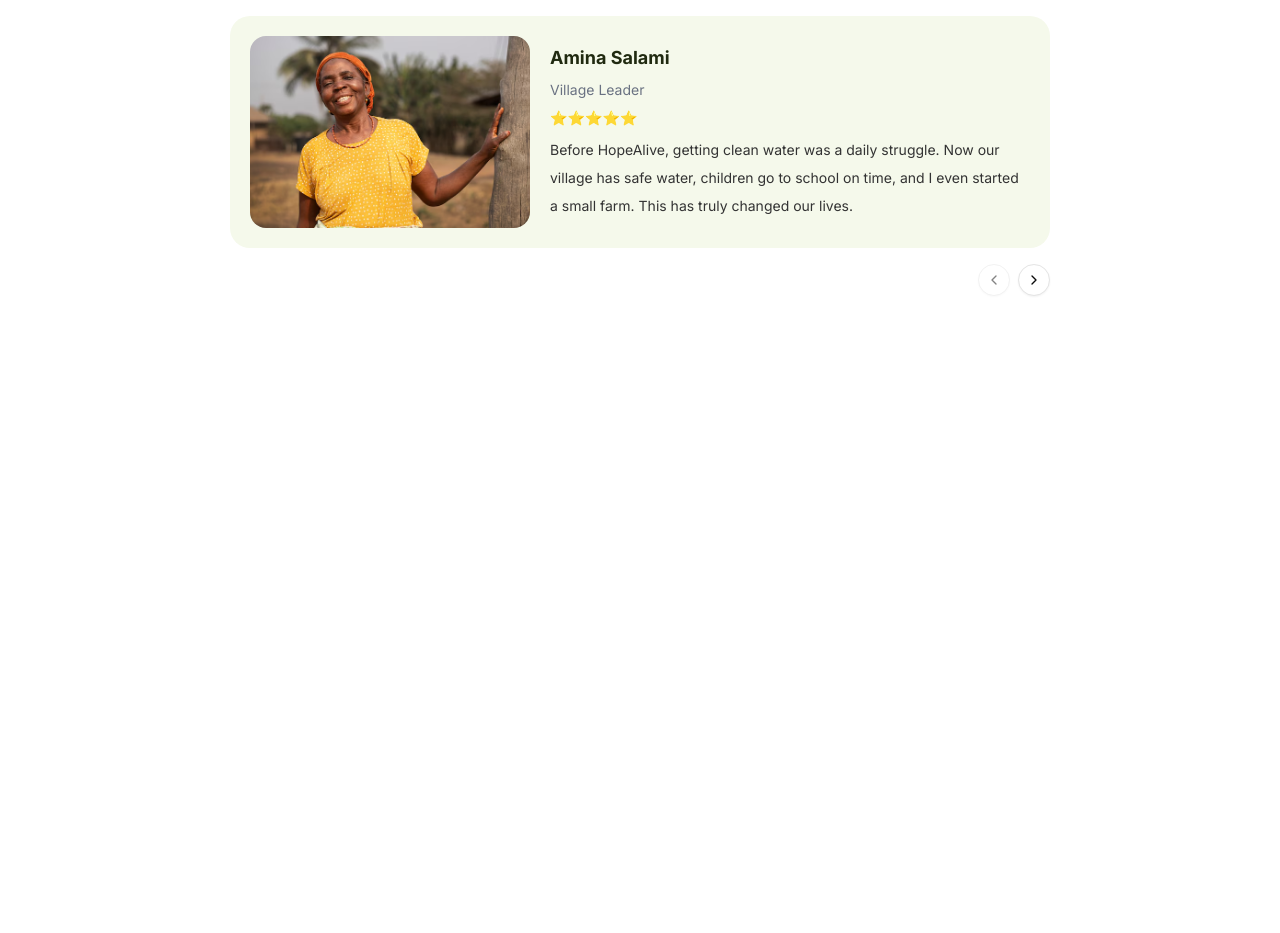
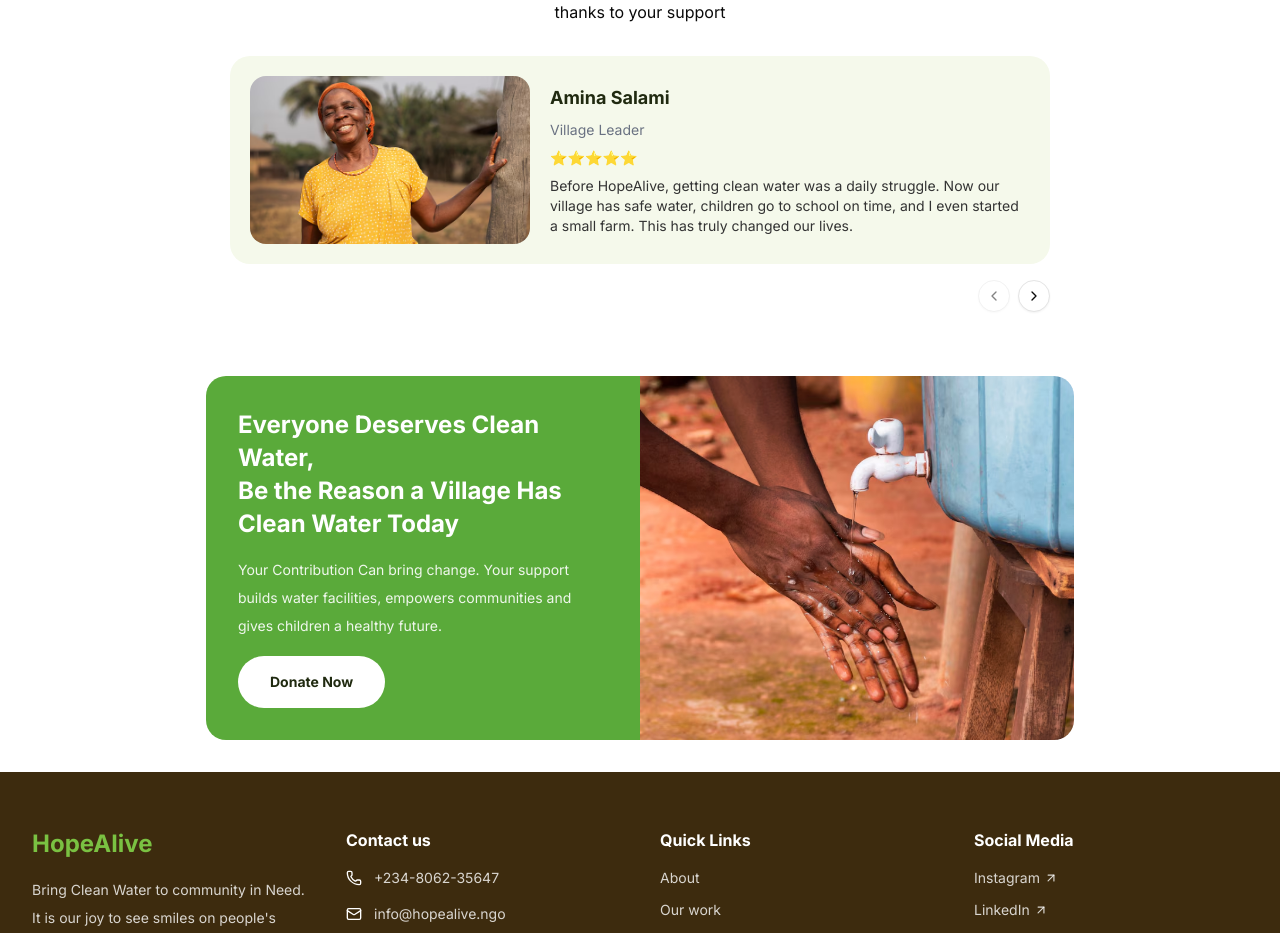
Before and after one commit to Drew-space/charity-donating, a Next.js app: page / in a window 1280 px wide. Shown: the part 1863-2796 px from the top of the page. Before the commit the page ends 2191 px from the top, so only its background shows below. Built offline with nearby package versions, Linux system fonts and the light colour scheme.

Commit message:
feat: add DonationBanner and Footer components; update Home, Hero, Navbar, Ourwork, and Testimonials components

```diff
--- a/app/page.tsx
+++ b/app/page.tsx
@@ -1,4 +1,6 @@
 import About from "@/components/About";
+import DonationBanner from "@/components/DonationBanner";
+import Footer from "@/components/Footer";
 import Hero from "@/components/Hero";
 import Navbar from "@/components/Navbar";
 import Ourwork from "@/components/Our-work";
@@ -13,6 +15,8 @@ export default function Home() {
       <About />
       <Ourwork />
       <Testimonials />
+      <DonationBanner />
+      <Footer />
     </>
   );
 }
--- a/components/Carousel.tsx
+++ b/components/Carousel.tsx
@@ -43,21 +43,19 @@ const TestimonialsCarousel = () => {
                   />
                 </div>
 
-                {/* Text */}
                 <div className="flex flex-col justify-center gap-2 text-sm py-2">
                   <h2 className="text-[#202a10] text-lg font-bold">
                     {item.name}
                   </h2>
                   <p className="text-gray-500">{item.role}</p>
                   <div>{"⭐".repeat(item.rating)}</div>
-                  <p className="text-[#333] leading-7">{item.text}</p>
+                  <p className="text-[#333] ">{item.text}</p>
                 </div>
               </div>
             </CarouselItem>
           ))}
         </CarouselContent>
 
-        {/* Buttons */}
         <div className="flex justify-end gap-2 mt-4">
           <CarouselPrevious className="static translate-y-0" />
           <CarouselNext className="static translate-y-0" />
--- /dev/null
+++ b/components/DonationBanner.tsx
@@ -0,0 +1,39 @@
+import Image from "next/image";
+import Link from "next/link";
+
+const DonationBanner = () => {
+  return (
+    <section className="max-w-[900px] mx-auto px-4 py-8">
+      <div className="flex flex-col-reverse sm:flex-row rounded-[20px] overflow-hidden">
+        <div className="bg-[#5aaa3a] flex flex-col justify-center items-center sm:items-start gap-4 p-8 sm:w-1/2 text-center sm:text-left">
+          <h2 className="text-white text-2xl font-bold leading-snug">
+            Everyone Deserves Clean Water, <br />
+            Be the Reason a Village Has Clean Water Today
+          </h2>
+          <p className="text-white/90 text-sm leading-7">
+            Your Contribution Can bring change. Your support builds water
+            facilities, empowers communities and gives children a healthy
+            future.
+          </p>
+          <Link
+            href="/donate"
+            className="bg-white text-[#202a10] font-bold text-sm px-8 py-4 rounded-full w-fit hover:bg-gray-100 transition-colors"
+          >
+            Donate Now
+          </Link>
+        </div>
+
+        <div className="relative sm:w-1/2 h-64 sm:h-auto">
+          <Image
+            src="/images/charity3.avif"
+            alt="Child washing hands with clean water"
+            fill
+            className="object-cover object-center"
+          />
+        </div>
+      </div>
+    </section>
+  );
+};
+
+export default DonationBanner;
--- /dev/null
+++ b/components/Footer.tsx
@@ -0,0 +1,85 @@
+import Link from "next/link";
+import { Phone, Mail, MapPin, ArrowUpRight } from "lucide-react";
+
+const Footer = () => {
+  return (
+    <footer className="bg-[#3d2b0e] text-white px-8 py-14 ">
+      <div className="container mx-auto grid grid-cols-1 sm:grid-cols-2 lg:grid-cols-4 gap-10">
+        {/* Brand */}
+        <div className="flex flex-col gap-4">
+          <h2 className="text-[#7ac142] text-2xl font-bold">HopeAlive</h2>
+          <p className="text-white/80 text-sm leading-7">
+            Bring Clean Water to community in Need. It is our joy to see smiles
+            on people&#39;s face. Support us today.
+          </p>
+          <Link
+            href="/donate"
+            className="bg-white text-[#3d2b0e] font-bold text-sm px-6 py-3 rounded-full w-fit hover:bg-gray-100 transition-colors"
+          >
+            Donate Now
+          </Link>
+        </div>
+
+        <div className="flex flex-col gap-4">
+          <h3 className="font-bold text-base">Contact us</h3>
+          <div className="flex items-center gap-3 text-sm text-white/80">
+            <Phone size={16} className="text-white shrink-0" />
+            <span>+234-8062-35647</span>
+          </div>
+          <div className="flex items-center gap-3 text-sm text-white/80">
+            <Mail size={16} className="text-white shrink-0" />
+            <span>info@hopealive.ngo</span>
+          </div>
+          <div className="flex items-start gap-3 text-sm text-white/80">
+            <MapPin size={16} className="text-white shrink-0 mt-1" />
+            <span>
+              Level 13 333-339 Geogre st,
+              <br />
+              Sydney New Zoco
+              <br />
+              Australia
+            </span>
+          </div>
+        </div>
+
+        <div className="flex flex-col gap-4">
+          <h3 className="font-bold text-base">Quick Links</h3>
+          <div className="flex flex-col gap-3 text-sm text-white/80">
+            {["About", "Our work", "Our impact"].map((link) => (
+              <Link
+                key={link}
+                href={`/${link.toLowerCase().replace(" ", "-")}`}
+                className="hover:text-white transition-colors"
+              >
+                {link}
+              </Link>
+            ))}
+          </div>
+        </div>
+
+        <div className="flex flex-col gap-4">
+          <h3 className="font-bold text-base">Social Media</h3>
+          <div className="flex flex-col gap-3 text-sm text-white/80">
+            {[
+              { name: "Instagram", href: "https://instagram.com" },
+              { name: "LinkedIn", href: "https://linkedin.com" },
+              { name: "(X) Twitter", href: "https://twitter.com" },
+            ].map((social) => (
+              <Link
+                key={social.name}
+                href={social.href}
+                target="_blank"
+                className="flex items-center gap-1 hover:text-white transition-colors"
+              >
+                {social.name}
+                <ArrowUpRight size={14} />
+              </Link>
+            ))}
+          </div>
+        </div>
+      </div>
+    </footer>
+  );
+};
+
+export default Footer;
--- a/components/Hero.tsx
+++ b/components/Hero.tsx
@@ -1,45 +1,9 @@
-// import Image from "next/image";
-// import React from "react";
-
-// const Hero = () => {
-//   return (
-//     <div className="relative w-full h-[530px]">
-//       <Image
-//         src="/images/hero.avif"
-//         alt="hero image"
-//         fill
-//         className="object-cover"
-//         priority
-//       />
-
-//       <div className="absolute inset-0 bg-black/60 z-10" />
-
-//       <div className="absolute inset-0 z-20 flex items-center justify-center">
-//         <div className="flex flex-col max-sm:items-center items-start mx-auto container ">
-//           <h1 className="text-white text-[64px] leading-snug font-bold ">
-//             Clean Water,
-//             <br />
-//             Brighter Futures
-//           </h1>
-//           <p className="text-white font-bold">
-//             A community-driven to bring clean sustanable water
-//             <br /> to 100 villages in Nigeria by {new Date().getFullYear()}
-//           </p>
-//           <button>Donate now</button>
-//         </div>
-//       </div>
-//     </div>
-//   );
-// };
-
-// export default Hero;
-
 import Image from "next/image";
 import React from "react";
 
 const Hero = () => {
   return (
-    <div className="relative w-full h-[400px] md:h-[530px]">
+    <div className="relative w-full h-100 md:h-132.5">
       <Image
         src="/images/hero.avif"
         alt="hero image"
@@ -53,7 +17,7 @@ const Hero = () => {
       <div className="absolute inset-0 z-20 flex items-center">
         <div className="container mx-auto px-4">
           <div className="flex flex-col items-center md:items-start text-center md:text-left">
-            {/* Heading */}
+
             <h1
               className="text-white font-bold leading-tight
               text-3xl sm:text-4xl md:text-5xl lg:text-6xl"
@@ -63,7 +27,6 @@ const Hero = () => {
               Brighter Futures
             </h1>
 
-            {/* Paragraph */}
             <p
               className="text-white mt-4 font-medium
               text-sm sm:text-base md:text-lg max-w-xl"
@@ -72,8 +35,8 @@ const Hero = () => {
               villages in Nigeria by {new Date().getFullYear()}
             </p>
 
-            {/* Button */}
-            <button className="mt-6 bg-white text-black px-6 py-2 rounded-full text-sm md:text-base font-semibold hover:bg-gray-200 transition">
+
+            <button className="mt-6 bg-[#5aaa3a] text-white px-6 py-2 rounded-full text-sm md:text-base font-semibold hover:bg-gray-200 transition">
               Donate now
             </button>
           </div>
--- a/components/Navbar.tsx
+++ b/components/Navbar.tsx
@@ -10,13 +10,15 @@ const Navbar = () => {
   return (
     <nav className=" border-b">
       <div className="mx-auto container py-4">
-        <div className="flex items-center justify-between">
+        <div className="flex items-center justify-between px-5">
           <div className="flex items-center justify-between gap-8">
-            <h1>BlueSource</h1>
+            <h1 className="text-2xl  text-[#5aaa3a] tracking-tighter md:text-2xl">
+              HopeAlive
+            </h1>
             <div className=" space-x-8  hidden md:flex">
               {navlink.map((link) => (
                 <div
-                  className="flex items-center justify-between"
+                  className="flex  items-center justify-between"
                   key={link.name}
                 >
                   {link.name}
@@ -25,7 +27,9 @@ const Navbar = () => {
             </div>
           </div>
 
-          <button>Donate Now</button>
+          <button className="bg-[#5aaa3a] text-white px-2 py-2 rounded-md">
+            Donate Now
+          </button>
         </div>
       </div>
     </nav>
--- a/components/Testimonials.tsx
+++ b/components/Testimonials.tsx
@@ -1,15 +1,12 @@
-import React from "react";
-
-import Image from "next/image";
-import Carousel from "./Carousel";
 import TestimonialsCarousel from "./Carousel";
 
 const Testimonials = () => {
   return (
-    <div className="mx-auto container">
-      <div className="flex flex-col items-center">
-        <button> Our Testimonials</button> <h1>Real Voice, Real Impact</h1>{" "}
-        <p className="text-center">
+    <div className="mx-auto max-sm:text-sm container mt-6">
+      <div className="flex flex-col items-center ">
+        <button> Our Testimonials</button>
+        <h1 className="font-bold ">Real Voice, Real Impact</h1>{" "}
+        <p className="text-center ">
           Hear from people whose lives been change by clean water, all
           <br /> thanks to your support
         </p>
```
Also changed, not shown: components/About.tsx (+2 -54 lines), components/Our-work.tsx (+1 -38 lines).
